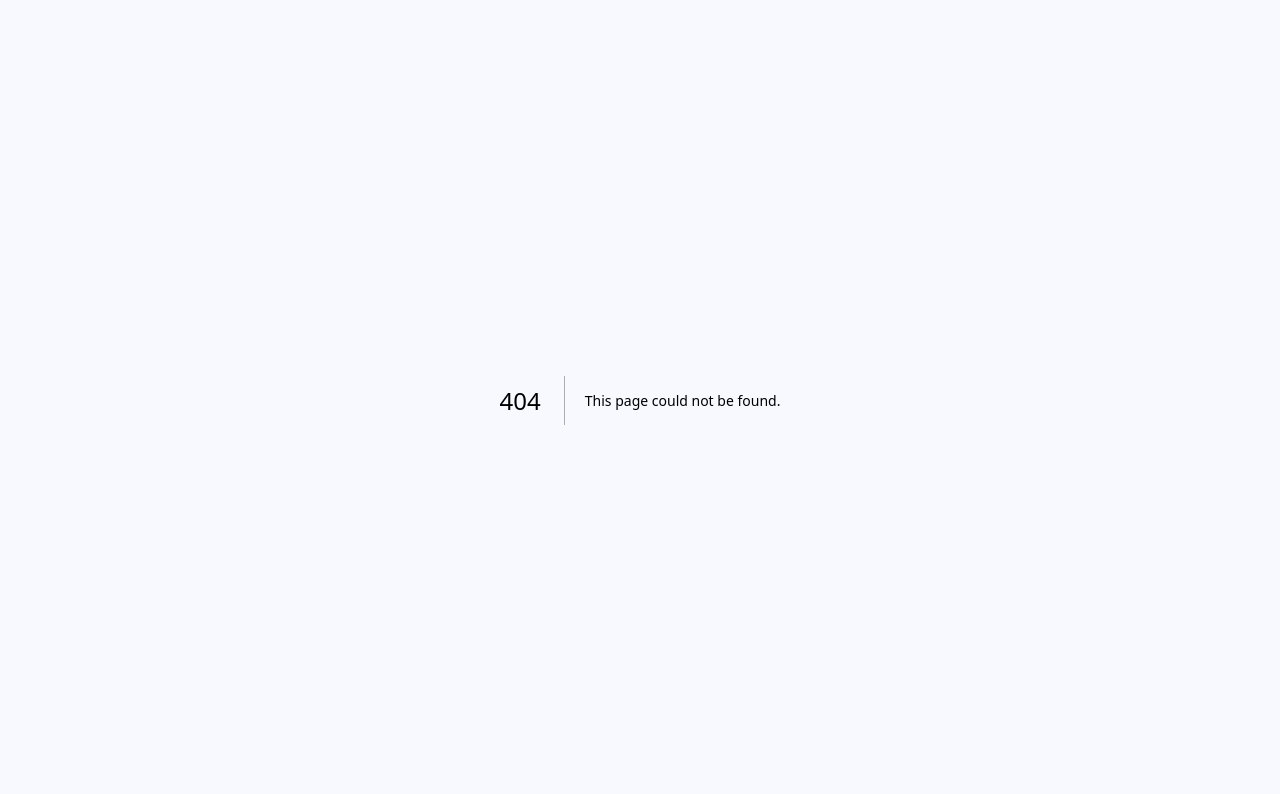
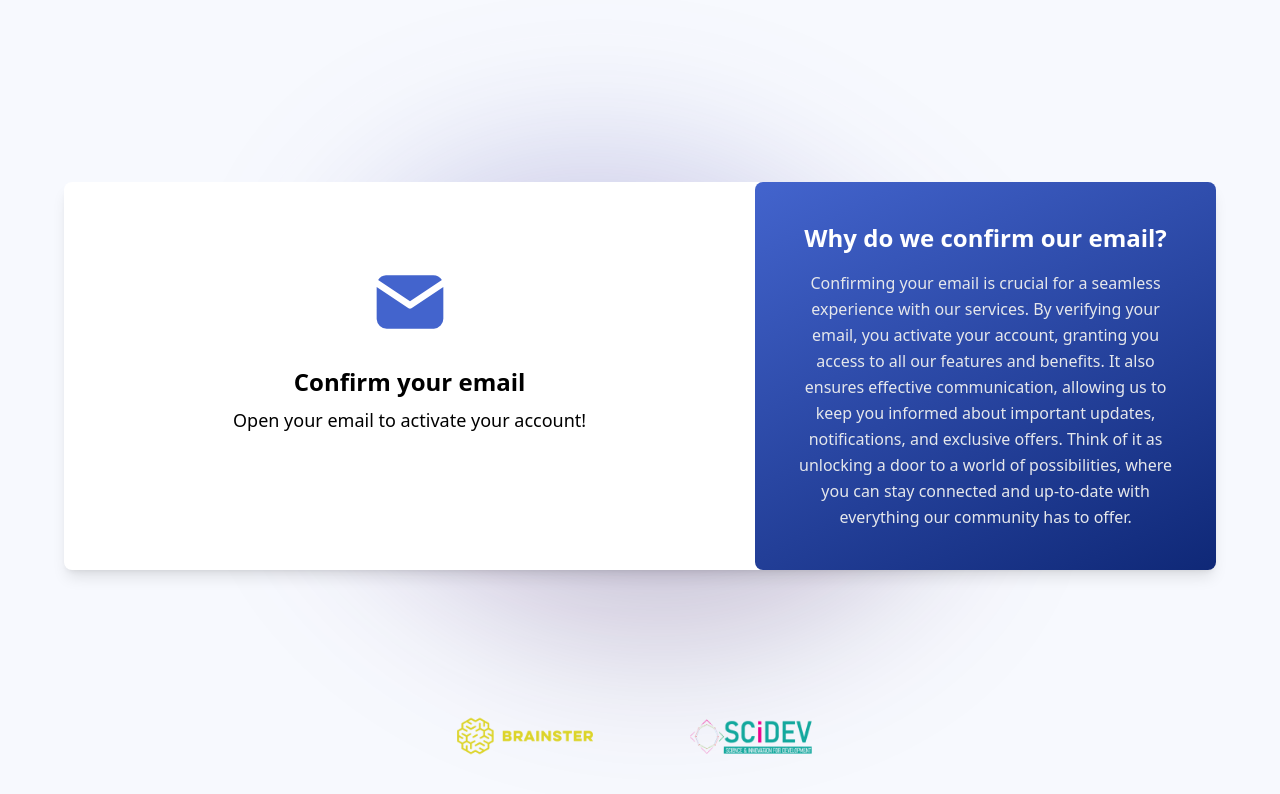
Before and after one commit to andrijantasevski/hackathons-platform, a Next.js app: page /confirm-email in a window 1280 px wide. Before the commit this address had no page. Shown: the top 794 px of the page. Built offline with nearby package versions, Linux system fonts and the light colour scheme.

Commit message:
feat: implemented confirm-email page.

```diff
--- /dev/null
+++ b/src/pages/confirm-email.tsx
@@ -0,0 +1,78 @@
+import { IconMailFilled } from "@tabler/icons-react";
+import Image from "next/image";
+import Link from "next/link";
+import Head from "next/head";
+
+export default function ForgotPassword() {
+  return (
+    <>
+      <Head>
+        <title>Confirm email</title>
+        <meta name="description" content="Generated by create next app" />
+        <link rel="icon" href="/favicon.ico" />
+      </Head>
+      <main className="relative mx-auto flex min-h-screen w-11/12 flex-col items-center justify-between gap-10 bg-cloud bg-repeat-round py-10">
+        <div />
+        <section className="mx-auto flex w-full max-w-6xl rounded-lg bg-white shadow-lg">
+          <div className="flex w-full flex-col gap-6 px-6 py-8 lg:w-3/5 lg:p-20">
+            <div className="flex justify-center">
+              <IconMailFilled className="h-20 w-20 text-primary" />
+            </div>
+
+            <div className="flex flex-col gap-2 text-center">
+              <p className="text-2xl font-bold">Confirm your email</p>
+              <p className="text-lg">
+                Open your email to activate your account!
+              </p>
+            </div>
+          </div>
+
+          <div className="hidden w-2/5 flex-col items-center justify-center gap-4 rounded-lg bg-gradient-primary p-10 lg:flex">
+            <p className="text-center text-2xl font-bold text-white">
+              Why do we confirm our email?
+            </p>
+
+            <p className="text-center leading-relaxed text-gray-200">
+              Confirming your email is crucial for a seamless experience with
+              our services. By verifying your email, you activate your account,
+              granting you access to all our features and benefits. It also
+              ensures effective communication, allowing us to keep you informed
+              about important updates, notifications, and exclusive offers.
+              Think of it as unlocking a door to a world of possibilities, where
+              you can stay connected and up-to-date with everything our
+              community has to offer.
+            </p>
+          </div>
+        </section>
+
+        <div className="flex items-center gap-6 lg:gap-20">
+          <Link
+            className="block h-[48px] w-[150px]"
+            href="https://www.brainster.co/"
+          >
+            <Image
+              src="/images/logos/brainster-logo.png"
+              width={150}
+              height={48}
+              alt="Brainster Logo"
+              fetchPriority="high"
+            />
+          </Link>
+
+          <Link
+            className="block h-[48px] w-[150px]"
+            href="https://scidevcenter.org/"
+          >
+            <Image
+              src="/images/logos/scidev-logo.png"
+              alt="SCIDev Logo"
+              width={150}
+              height={48}
+              priority
+            />
+          </Link>
+        </div>
+      </main>
+    </>
+  );
+}
--- a/src/pages/dashboard/create.tsx
+++ b/src/pages/dashboard/create.tsx
@@ -196,7 +196,6 @@ const DashboardCreate: NextPageWithLayout = () => {
   });
 
   const onSubmit: SubmitHandler<HackathonFormData> = (data) => {
-    console.log(data);
     mutate(data, {
       onSuccess: () => {
         setIsModalShown(true);
@@ -246,8 +245,6 @@ const DashboardCreate: NextPageWithLayout = () => {
     before: new Date(applicationDeadlinePlusOneDay),
   };
   const endDateMatcher: DateBefore = { before: new Date(startDate) };
-
-  console.log(errors);
 
   return (
     <>
--- a/src/pages/forgot-password.tsx
+++ b/src/pages/forgot-password.tsx
@@ -37,7 +37,7 @@ export default function ForgotPassword() {
   return (
     <>
       <Head>
-        <title>Sign in</title>
+        <title>Forgot Password</title>
         <meta name="description" content="Generated by create next app" />
         <link rel="icon" href="/favicon.ico" />
       </Head>
```
